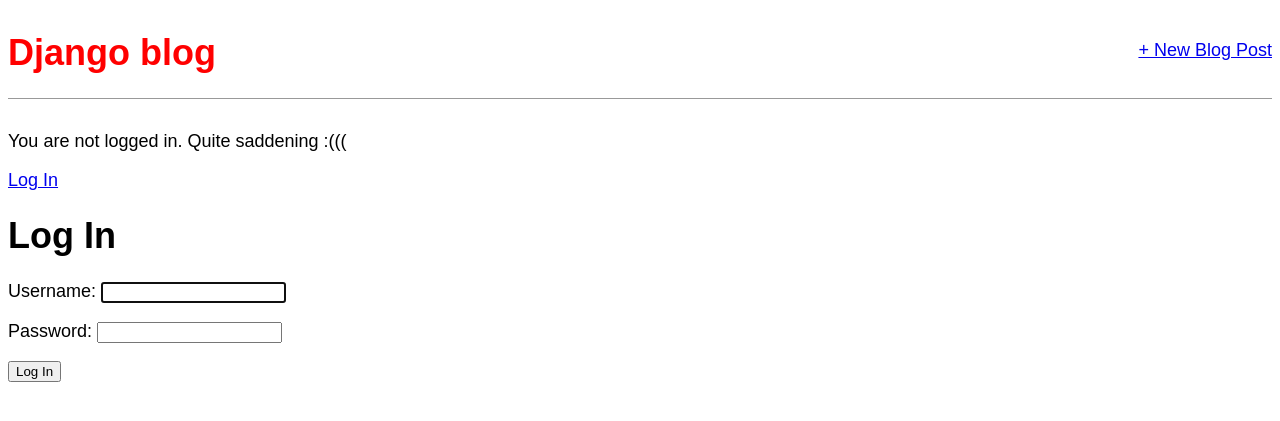
After one commit to jaycehold/blog-app, a Django app: page /accounts/login/ in a window 1280 px wide. The commit adds this page. Shown: the top 421 px of the page. Run offline with Django 4.2, Linux system fonts and the light colour scheme; some web fonts are replaced.

Commit message:
Finished updated homepage and added login page

```diff
--- a/django_project/settings.py
+++ b/django_project/settings.py
@@ -123,3 +123,5 @@
 # https://docs.djangoproject.com/en/4.0/ref/settings/#default-auto-field
 
 DEFAULT_AUTO_FIELD = "django.db.models.BigAutoField"
+
+LOGIN_REDIRECT_URL = "home"
--- a/django_project/urls.py
+++ b/django_project/urls.py
@@ -19,5 +19,6 @@
 
 urlpatterns = [
     path("admin/", admin.site.urls),
+    path("accounts/", include("django.contrib.auth.urls")),
     path("", include("blog.urls")),
 ]
--- a/templates/base.html
+++ b/templates/base.html
@@ -20,6 +20,12 @@
                 <a href="{% url 'post_new' %}">+ New Blog Post</a>
             </div>
         </header>
+        {% if user.is_authenticated %}
+        <p>Hi {{ user.username }}!</p>
+        {% else %}
+        <p>You are not logged in. Quite saddening :(((</p>
+        <a href="{% url 'login' %}">Log In</a>
+        {% endif %}
         {% block content %}
         {% endblock content %}
     </div>
--- /dev/null
+++ b/templates/registration/login.html
@@ -0,0 +1,11 @@
+<!-- templates/registration/login.html-->
+
+{% extends "base.html" %}
+
+{% block content %}
+<h1>Log In</h1>
+<form method="post">{% csrf_token %}
+    {{ form.as_p }}
+    <button type="submit">Log In</button>
+</form>
+{% endblock content %}
```
